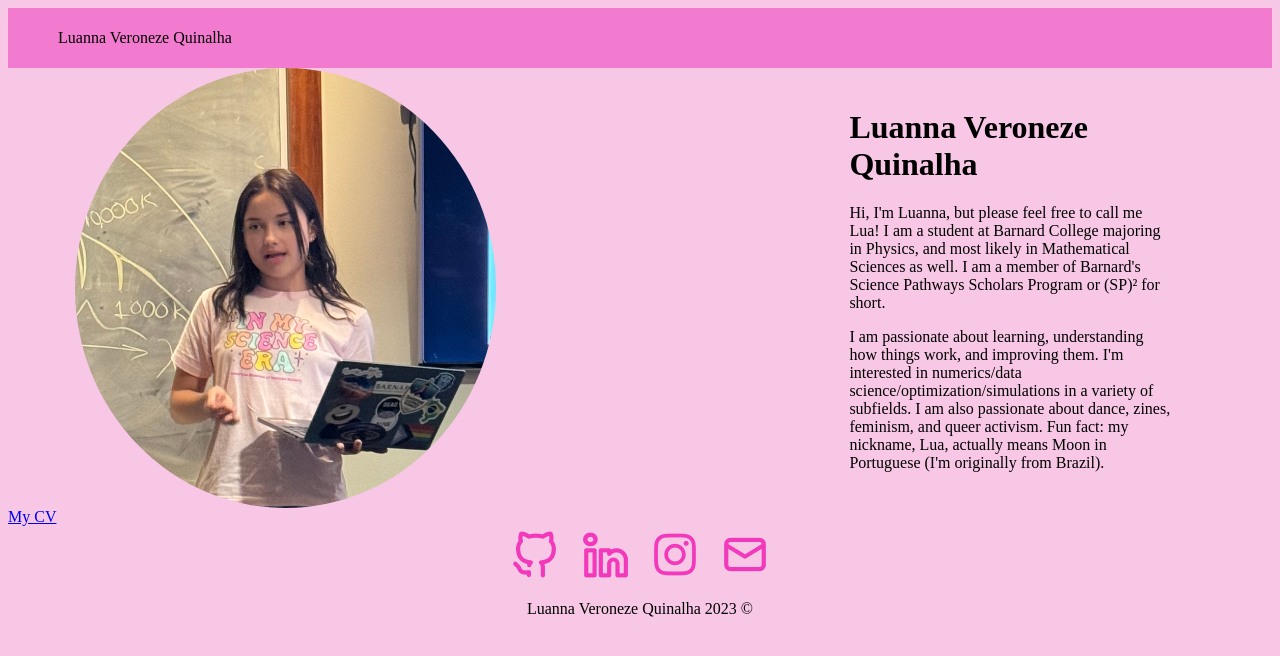
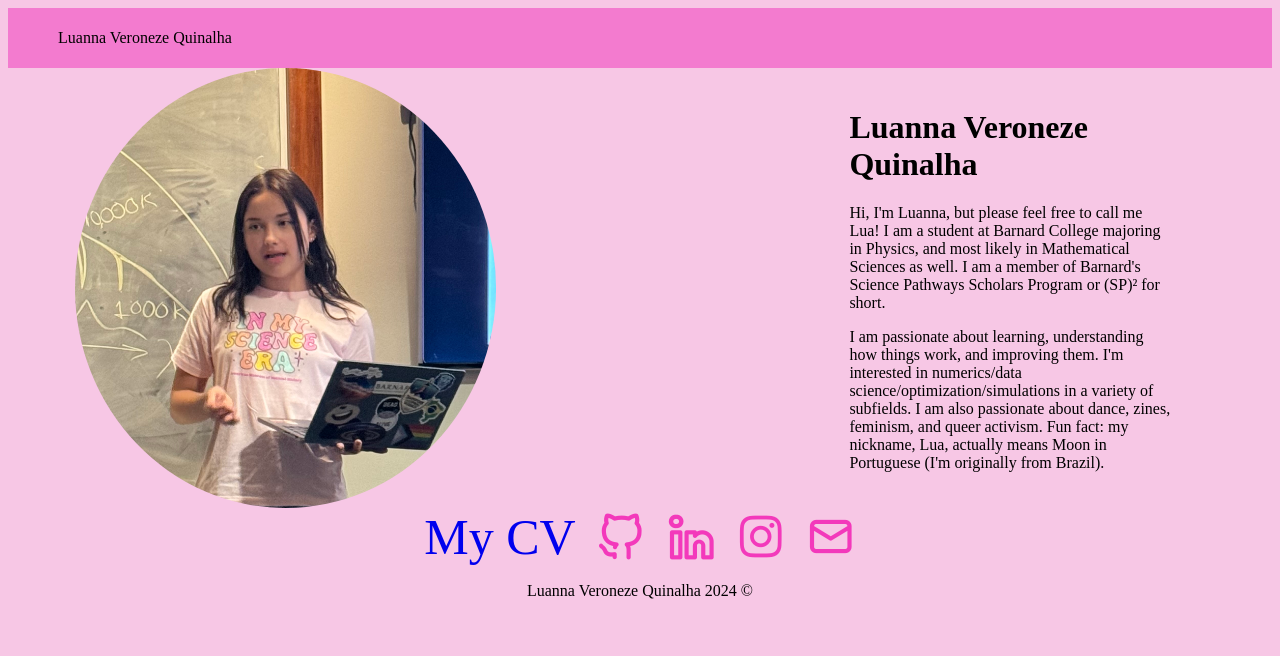
Before and after one commit to Lua-sketch/luannavquinalha, a plain HTML site: page index.html in a window 1280 px wide. Drawn offline with nearby package versions, Linux system fonts and the light colour scheme.

Commit message:
Update index.html

```diff
--- a/index.html
+++ b/index.html
@@ -32,10 +32,11 @@
             </div>
         </div>
 
-        <a href="LQuinalha resume.pdf">My CV</a>
-
         <footer>
                   <ul id="socials">
+                    <li>
+                        <a href="LQuinalha resume.pdf">My CV</a>
+                    </li>
                     <li>
                       <a href="https://github.com/Lua-sketch">
                         <i class="uil uil-github-alt"></i>
@@ -57,7 +58,7 @@
                       </a>
                     </li>
                   </ul>
-                  <p id="copyright">Luanna Veroneze Quinalha 2023 &copy;</p>
+                  <p id="copyright">Luanna Veroneze Quinalha 2024 &copy;</p>
           </footer>
     </body>
 </html>
```
